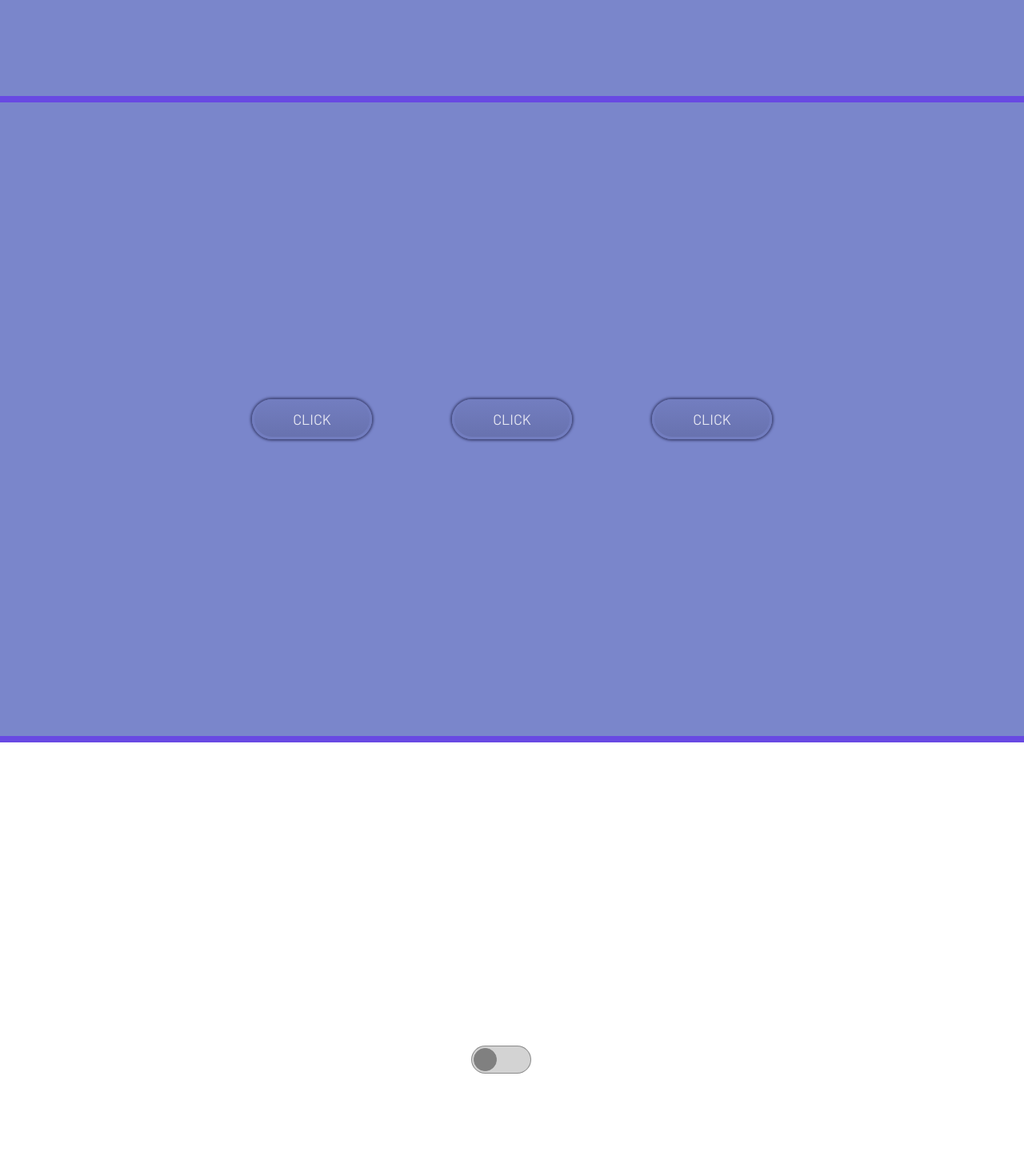
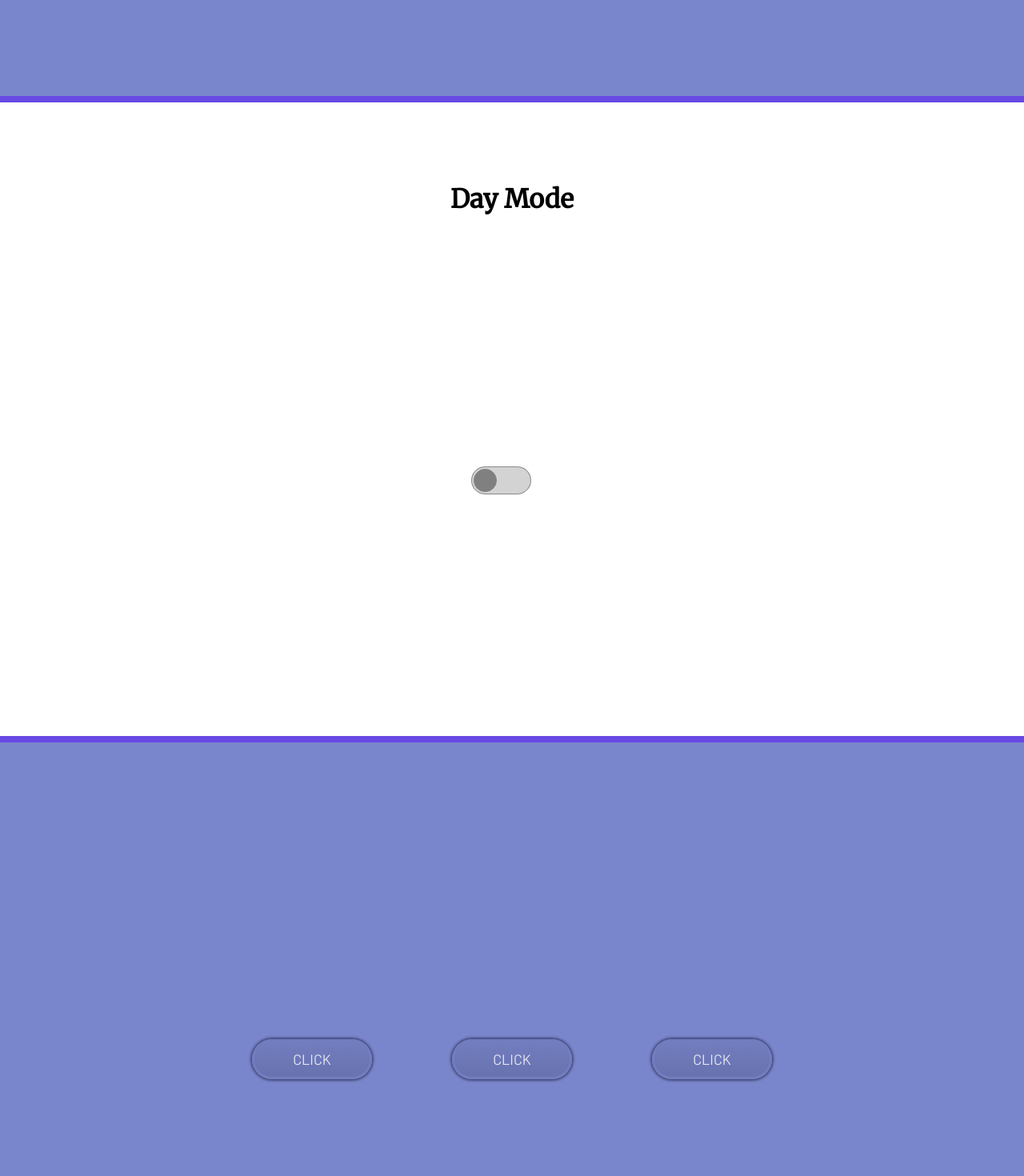
Before and after one commit to dgillen27/animation_collection, a React (Create React App) app: page / in a window 1280 px wide. Shown: the part 680-2150 px from the top of the page at 80% size. Built offline with nearby package versions, Linux system fonts and the light colour scheme.

Commit message:
fixed the input, functions properly now

```diff
--- a/src/App.css
+++ b/src/App.css
@@ -10,6 +10,7 @@
 
 .App {
   overflow: hidden;
+  font-family: 'Merriweather', serif;
 }
 
 /* Title Page With Hover Animation */
@@ -298,11 +299,13 @@ button:focus:after {
   background: #49517B;
   border: 1px solid #24283D;
   color: #E6E7F2;
-  height: 30px;
+  width: 200px;
+  height: 40px;
   border-radius: 5px;
   transition: 500ms;
-  padding: 5px;
+  padding: 5px 10px;
   font-family: 'Barlow', sans-serif;
+  font-size: 17px;
 }
 
 #input:focus {
@@ -321,13 +324,14 @@ label {
   position: relative;
   /* top: 48vh; */
   /* left: 45vw; */
-  transition: 500ms;
+  transition: transform 500ms;
+  right: 210px;
   font-family: 'Barlow', sans-serif;
   z-index: 2;
 }
 
 #input:focus + label {
-  /* top: 42vh; */
+  transform: translateY(-27px);
   color: #0027FF;
   background: #7a86cb;
 }
@@ -336,6 +340,7 @@ label {
   /* top: 42vh; */
   color: #383E5E;
   background: #7a86cb;
+  transform: translateY(-27px);
 }
 
 #input:valid {
@@ -348,13 +353,23 @@ label {
 
 /* Toggle Page */
 
+.above-toggle {
+  height: 19vh;
+  border-top: 1vh solid #6849E3;
+  text-align: center;
+}
+
+.above-toggle h1 {
+  margin-bottom: 0;
+  padding-top: 10vh;
+}
+
 .toggle-page {
-  height: 99vh;
+  height: 80vh;
   background: white;
   display: flex;
   justify-content: center;
   align-items: center;
-  border-top: 1vh solid #6849E3;
   text-align: center;
 }
 
--- a/src/App.js
+++ b/src/App.js
@@ -42,13 +42,13 @@ class App extends Component {
         <HamburgerMenu
           onClick={this.toggleMenu}
           menuToggle={menuToggle}/>
+        <Toggle
+          handleCheckboxChange={this.handleCheckboxChange}
+          checked={checked}/>
         <ButtonsPage />
         <OpenMenu
           menuToggle={menuToggle}/>
-        <Toggle
-          handleCheckboxChange={this.handleCheckboxChange}
-          checked={checked}/>
-        {/*<Input />*/}
+        <Input />
       </div>
     );
   }
--- a/src/components/OpenMenu.jsx
+++ b/src/components/OpenMenu.jsx
@@ -7,6 +7,7 @@ function OpenMenu(props) {
       <div className="menu-content">
         <h2>WELCOME/HOVER ANIMATION</h2>
         <h2>BUTTONS</h2>
+        <h2>TOGGLE</h2>
       </div>
     </div>
   )
--- a/src/components/Toggle.jsx
+++ b/src/components/Toggle.jsx
@@ -3,10 +3,15 @@ import React from 'react';
 function Toggle(props) {
   const { handleCheckboxChange, checked } = props;
   return (
-    <div className="toggle-page" style={{ background: checked? "#131313" : "white"}}>
-      <input id="toggle" name="toggle" type="checkbox" onClick={handleCheckboxChange}/>
-      <label id="toggle-label" htmlFor="toggle">
-      </label>
+    <div>
+      <div className="above-toggle" style={{ background: checked? "#131313" : "white"}}>
+        { checked ? <h1 style={{ color: checked? "white" : "black"}}>Night Mode</h1> : <h1>Day Mode</h1>}
+      </div>
+      <div className="toggle-page" style={{ background: checked? "#131313" : "white"}}>
+        <input id="toggle" name="toggle" type="checkbox" onClick={handleCheckboxChange}/>
+        <label id="toggle-label" htmlFor="toggle">
+        </label>
+      </div>
     </div>
   )
 }
```
